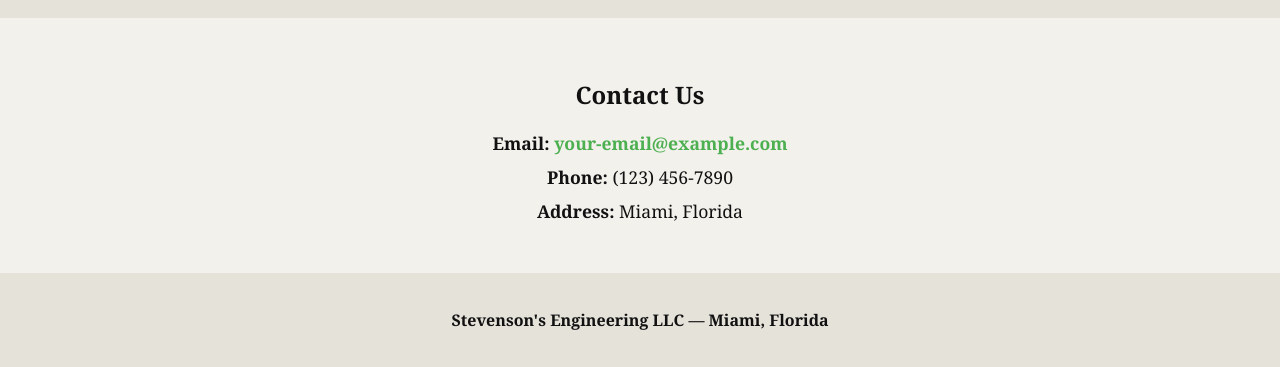
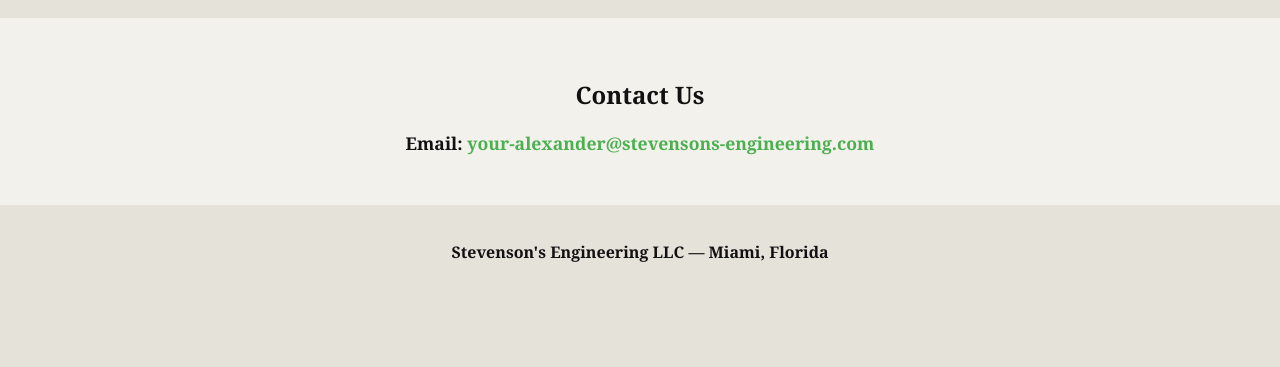
Before and after one commit to stevensonsengineering/stevensonsengineering.github.io, a plain HTML site: page index.html in a window 1280 px wide. Shown: the part 1601-1968 px from the top of the page. After the commit the page ends 1900 px from the top, so only its background shows below. Drawn offline with Linux system fonts and the light colour scheme.

Commit message:
Update index.html

```diff
--- a/index.html
+++ b/index.html
@@ -98,9 +98,7 @@
 
   <section class="contact">
     <h2>Contact Us</h2>
-    <p><strong>Email:</strong> <a href="mailto:your-email@example.com">your-email@example.com</a></p>
-    <p><strong>Phone:</strong> (123) 456-7890</p>
-    <p><strong>Address:</strong> Miami, Florida</p>
+    <p><strong>Email:</strong> <a href="mailto:alexander@stevensons-engineering.com">your-alexander@stevensons-engineering.com</a></p>
   </section>
 
   <footer>
```
